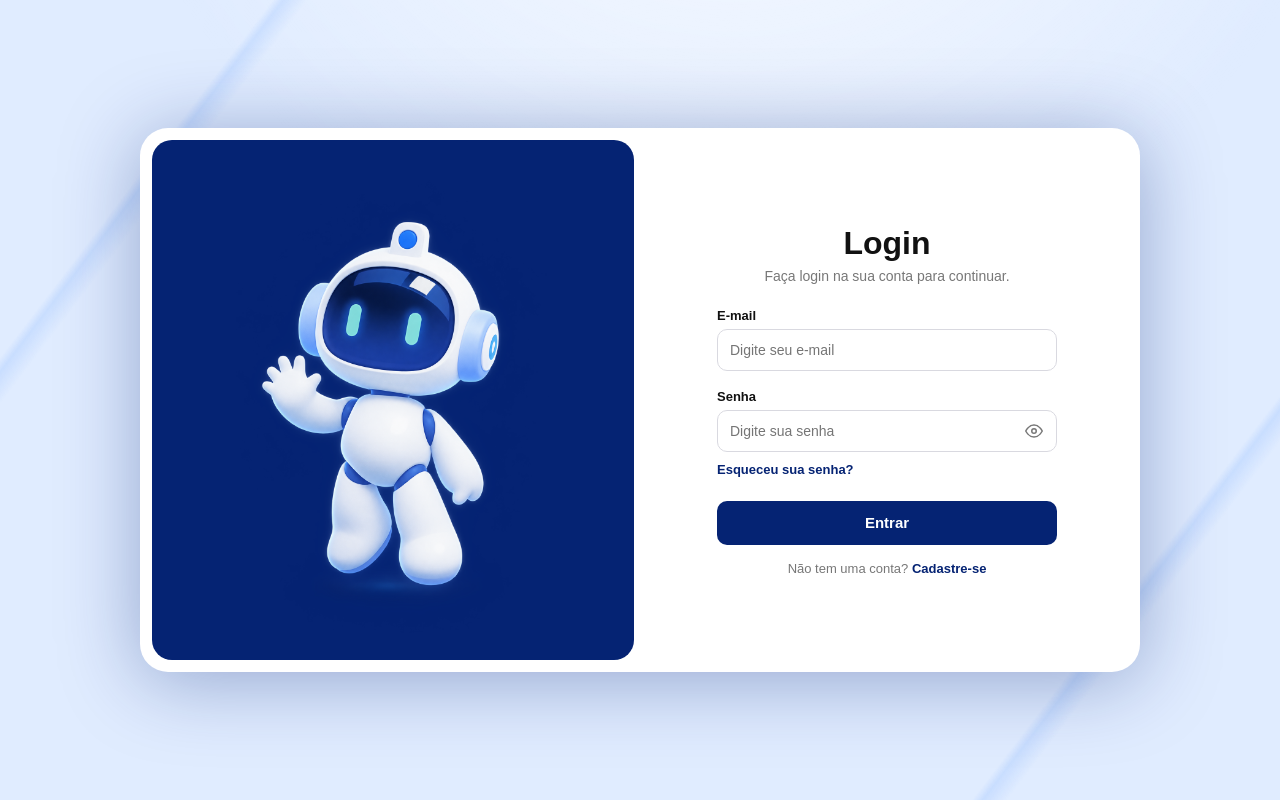
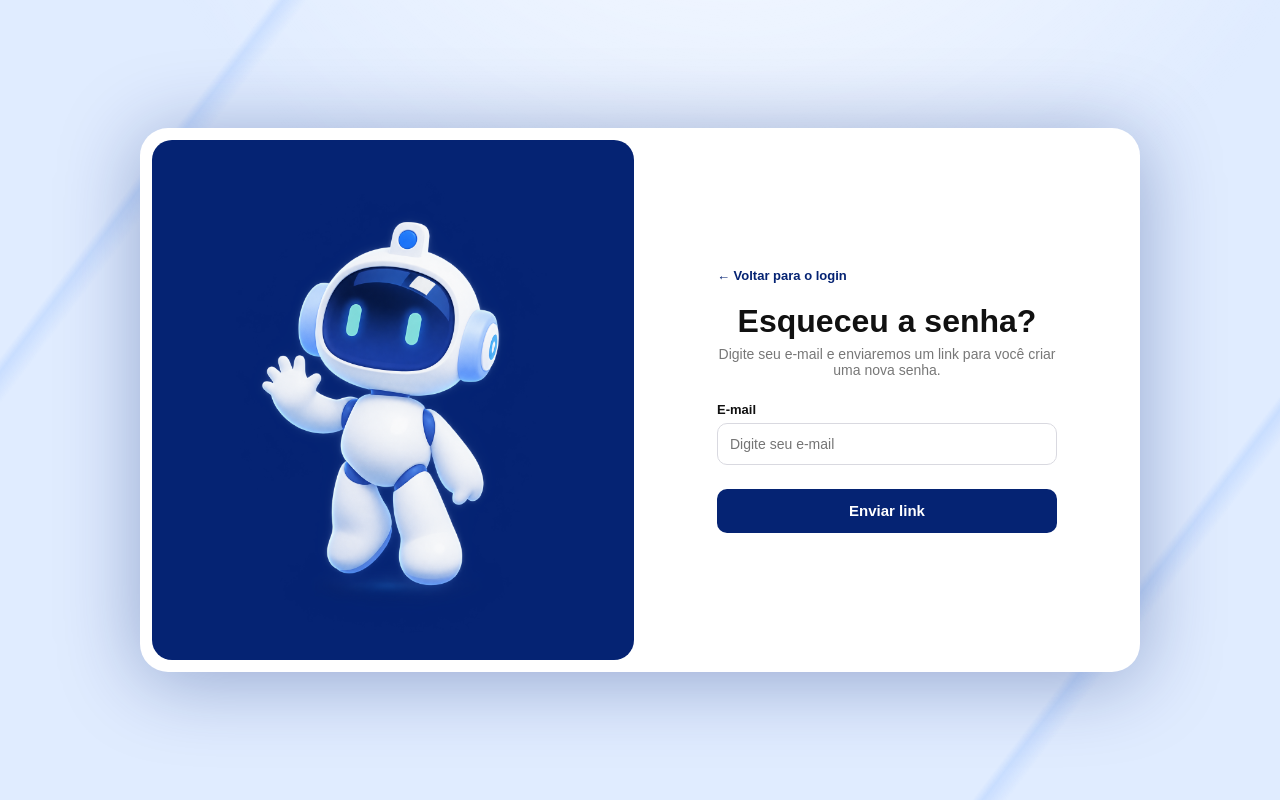
Before and after one commit to Thomasx7/Sistema-Acs, a React (Vite) app in the folder frontend/: page /esqueci-senha in a window 1280 px wide. Before the commit this address led to /login. Built offline with nearby package versions, Linux system fonts and the light colour scheme.

Commit message:
Tela Esqueci-Senha

```diff
--- a/frontend/src/App.jsx
+++ b/frontend/src/App.jsx
@@ -8,6 +8,7 @@ import Quiz from "./pages/Home/quiz";
 import Biblioteca from "./pages/Home/biblioteca";
 import Progresso from "./pages/Home/progresso";
 import Perfil from "./pages/Home/perfil";
+import EsqueciSenha from "./pages/Auth/esqueci-senha";
 
 function App() {
   return (
@@ -15,6 +16,7 @@ function App() {
 
       {/* Auth */}
       <Route path="/login" element={<Login />} />
+      <Route path="/esqueci-senha" element={<EsqueciSenha />} />
 
       {/* TODO: reativar proteção de rotas / autenticação real */}
       <Route path="/" element={<PainelLayout />}>
--- /dev/null
+++ b/frontend/src/assets/css/Auth_css/esqueci-senha.css
@@ -0,0 +1,59 @@
+/* Tela "Esqueci minha senha".
+   Usa o card, o painel azul e os campos do login.css; aqui ficam só as diferenças. */
+
+/* Link "Voltar para o login" no topo do formulário */
+.back-link {
+  align-self: flex-start;
+  margin-bottom: 20px;
+  font-size: 13px;
+  font-weight: 600;
+  color: var(--login-link);
+  text-decoration: none;
+}
+
+.back-link:hover {
+  text-decoration: underline;
+}
+
+/* Título que quebra de linha no celular: mantém centralizado */
+.reset-title {
+  text-align: center;
+}
+
+/* Subtítulo em mais de uma linha: centraliza o texto */
+.reset-subtitle {
+  text-align: center;
+}
+
+/* Textos da mensagem "Verifique seu e-mail" */
+.reset-info {
+  margin: 0 0 12px;
+  font-size: 14px;
+  line-height: 1.5;
+  text-align: center;
+  color: var(--login-texto-suave);
+}
+
+.reset-info-small {
+  font-size: 13px;
+  margin-bottom: 24px;
+}
+
+.reset-email {
+  color: var(--login-texto-forte);
+  overflow-wrap: anywhere;
+}
+
+/* Link com a aparência do botão azul */
+.link-button {
+  display: flex;
+  align-items: center;
+  justify-content: center;
+  text-decoration: none;
+}
+
+/* Botão enquanto envia */
+.login-button:disabled {
+  opacity: 0.7;
+  cursor: not-allowed;
+}
--- /dev/null
+++ b/frontend/src/pages/Auth/esqueci-senha.jsx
@@ -0,0 +1,101 @@
+import { useState } from "react";
+import { Link } from "react-router-dom";
+import "../../assets/css/Auth_css/login.css";
+import "../../assets/css/Auth_css/esqueci-senha.css";
+import roboLogin from "../../assets/images/robo_login.png";
+
+function EsqueciSenha() {
+  const [email, setEmail] = useState("");
+  const [enviando, setEnviando] = useState(false);
+  const [enviado, setEnviado] = useState(false);
+
+  async function handleSubmit(event) {
+    event.preventDefault();
+    setEnviando(true);
+
+    // TODO: chamar a API quando o backend tiver a rota de recuperação de senha.
+    // Por enquanto só simulamos o envio.
+    await new Promise((resolve) => setTimeout(resolve, 600));
+
+    setEnviando(false);
+    setEnviado(true);
+  }
+
+  function tentarOutroEmail() {
+    setEnviado(false);
+    setEmail("");
+  }
+
+  return (
+    <div className="login-page">
+      <div className="login-card">
+        <div className="login-image">
+          <img src={roboLogin} alt="Robô mascote dando tchau" />
+        </div>
+
+        <div className="login-form-area form-pane login-pane">
+          {enviado ? (
+            <div className="login-form" role="status">
+              <h1 className="reset-title">Verifique seu e-mail</h1>
+              <p className="reset-info">
+                Se <strong className="reset-email">{email}</strong> estiver
+                cadastrado, você vai receber um link para criar uma nova senha.
+              </p>
+              <p className="reset-info reset-info-small">
+                Não encontrou? Olhe também a caixa de spam.
+              </p>
+
+              <Link to="/login" className="login-button link-button">
+                Voltar para o login
+              </Link>
+
+              <p className="switch-text">
+                Digitou o e-mail errado?{" "}
+                <button
+                  type="button"
+                  className="switch-button"
+                  onClick={tentarOutroEmail}
+                >
+                  Tentar outro e-mail
+                </button>
+              </p>
+            </div>
+          ) : (
+            <form className="login-form" onSubmit={handleSubmit}>
+              <Link to="/login" className="back-link">
+                ← Voltar para o login
+              </Link>
+
+              <h1 className="reset-title">Esqueceu a senha?</h1>
+              <p className="login-subtitle reset-subtitle">
+                Digite seu e-mail e enviaremos um link para você criar uma nova
+                senha.
+              </p>
+
+              <label htmlFor="reset-email">E-mail</label>
+              <input
+                id="reset-email"
+                type="email"
+                autoComplete="email"
+                placeholder="Digite seu e-mail"
+                value={email}
+                onChange={(event) => setEmail(event.target.value)}
+                required
+              />
+
+              <button
+                type="submit"
+                className="login-button"
+                disabled={enviando}
+              >
+                {enviando ? "Enviando..." : "Enviar link"}
+              </button>
+            </form>
+          )}
+        </div>
+      </div>
+    </div>
+  );
+}
+
+export default EsqueciSenha;
```
